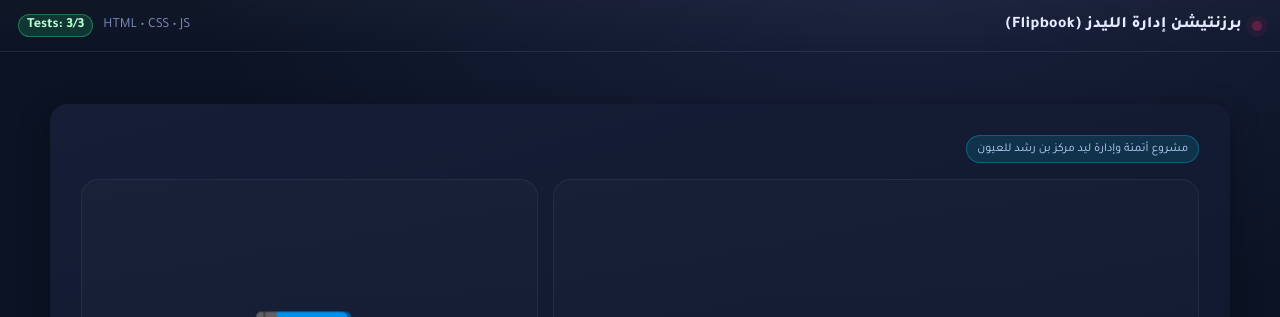
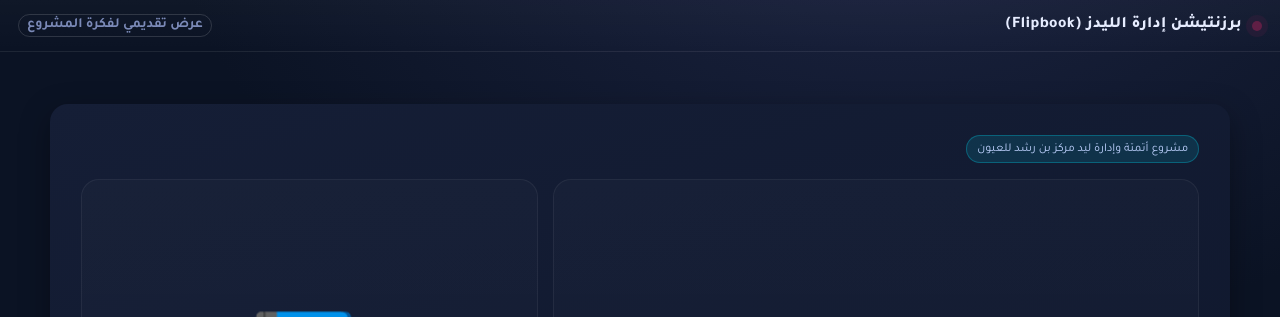
Before and after one commit to Mrhelp92/Binrushd-CRM-Automation-Project_Idea_Presentation, a plain HTML site: page index.html in a window 1280 px wide. Shown: the top 317 px of the page. Drawn offline with Linux system fonts and the light colour scheme.

Commit message:
Update index.html

```diff
--- a/index.html
+++ b/index.html
@@ -286,7 +286,7 @@ footer{display:flex;align-items:center;justify-content:space-between;gap:12px;pa
 <div class="app">
   <header>
     <div class="title"><span class="dot"></span> برزنتيشن إدارة الليدز (Flipbook)</div>
-    <div class="meta">HTML • CSS • JS <span id="test-status">Tests: pending</span></div>
+    <div class="meta"><span id="test-status">عرض تقديمي لفكرة المشروع</span></div>
   </header>
 
   <main class="stage">
@@ -589,18 +589,6 @@ document.addEventListener('DOMContentLoaded', ()=>{
   }
   restartBtn.addEventListener('click',()=>handleSlideEnter(index));
 
-  // Tests badge
-  (function runTests(){
-    const t1=!!document.getElementById('sheetsGrid');
-    const t2=!!document.getElementById('flowSvg');
-    buildLeads(); const t3=(leads||[]).length>=15;
-    const passed=[t1,t2,t3].filter(Boolean).length, badge=document.getElementById('test-status');
-    badge.textContent=`Tests: ${passed}/3`;
-    badge.style.background=passed===3?'rgba(40,199,111,.18)':'rgba(255,77,79,.18)';
-    badge.style.color=passed===3?'#b8ffcf':'#ffd0d0';
-    badge.style.borderColor=passed===3?'rgba(40,199,111,.45)':'rgba(255,77,79,.45)';
-  })();
-
   updateProgress();
 });
 </script>
```
